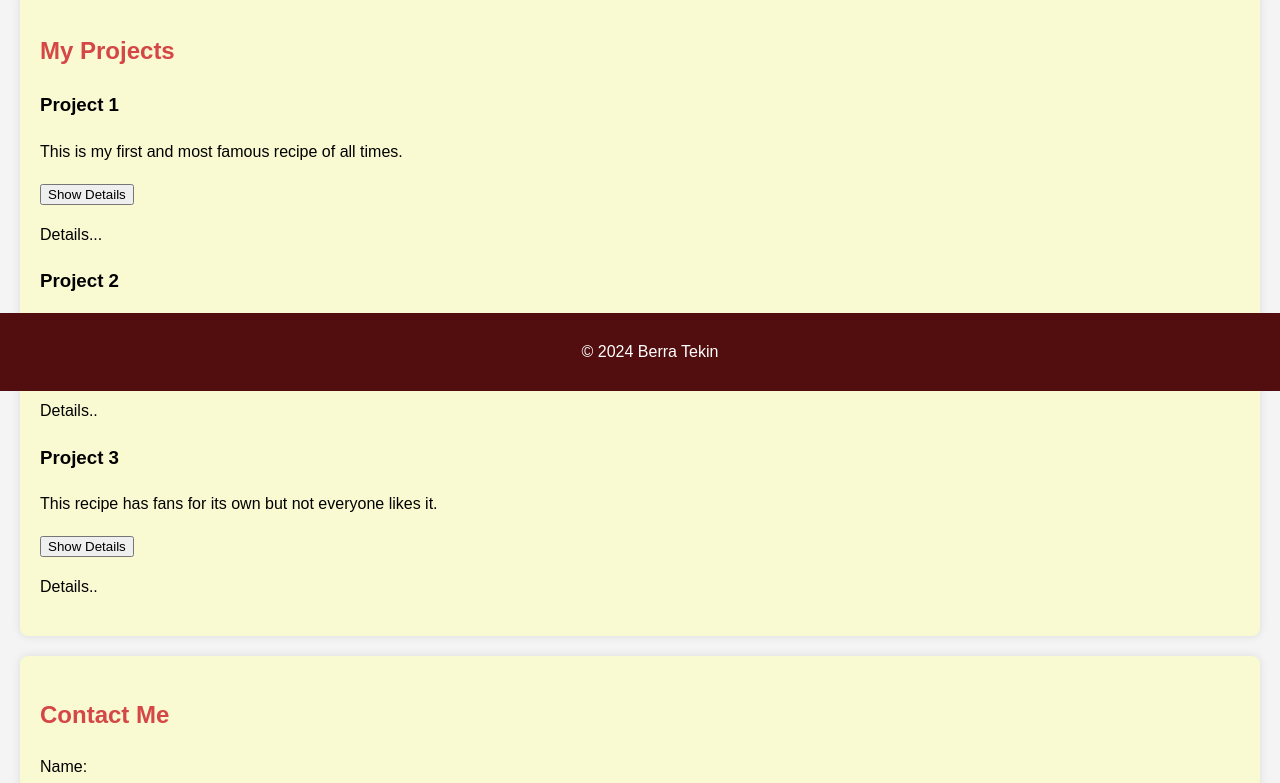
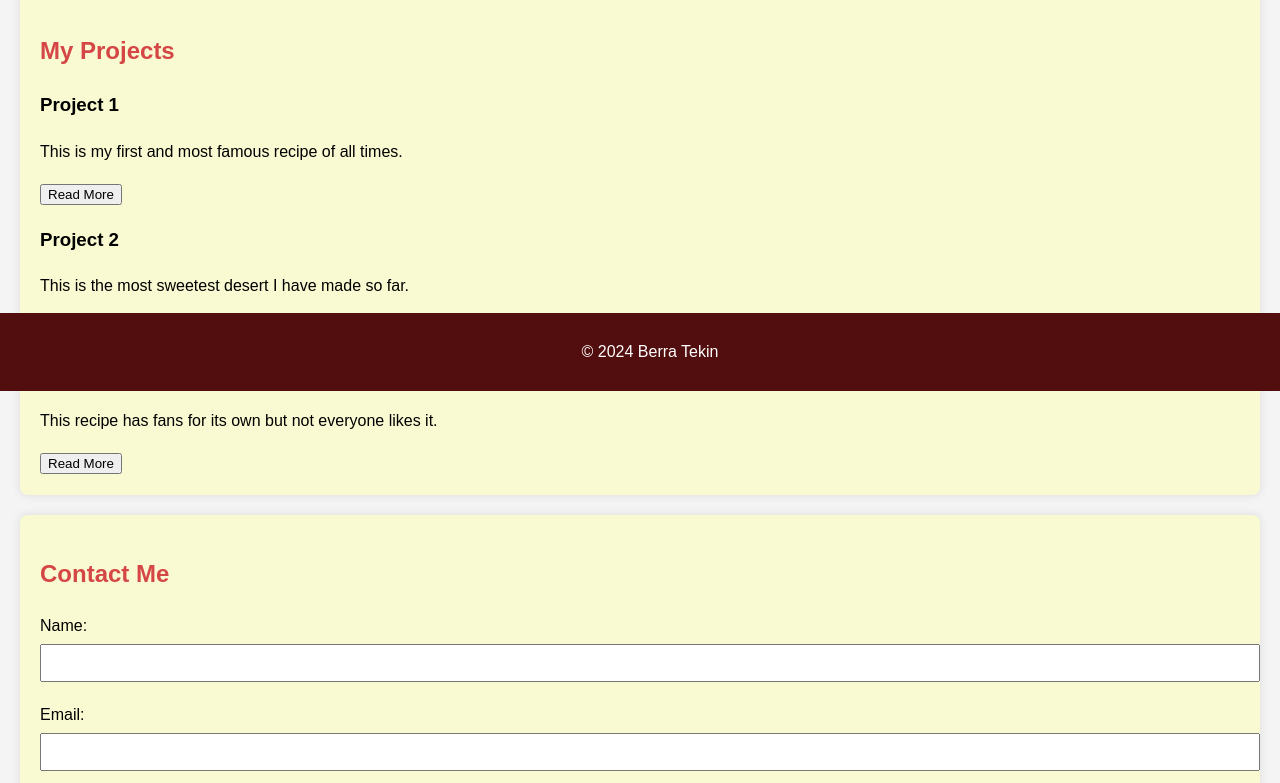
Before and after one commit to 153458/my-portfolio, a plain HTML site: page index.html in a window 1280 px wide. Shown: the part 409-1192 px from the top of the page. Drawn offline with Linux system fonts and the light colour scheme.

Commit message:
Changed show details to read more section and deleted the details paragraph

```diff
--- a/index.html
+++ b/index.html
@@ -33,30 +33,24 @@
             <div class="project">
                 <h3>Project 1</h3>
                 <p>This is my first and most famous recipe of all times.</p>
-                <button class="button" onclick="toggleDetails(1)">Show Details</button>
-                <div id="details-1" class="project-details">
-                    <p>Details...</p>
-                </div>
+                <button class="button" onclick="toggleDetails(1)">Read More</button>
+
             </div>
 
             <!-- Project 2 -->
             <div class="project">
                 <h3>Project 2</h3>
                 <p>This is the most sweetest desert I have made so far. </p>
-                <button class="button" onclick="toggleDetails(2)">Show Details</button>
-                <div id="details-2" class="project-details">
-                    <p>Details..</p>
-                </div>
+                <button class="button" onclick="toggleDetails(2)">Read More</button>
+
             </div>
 
             <!-- Project 3 -->
             <div class="project">
                 <h3>Project 3</h3>
                 <p>This recipe has fans for its own but not everyone likes it. </p>
-                <button class="button" onclick="toggleDetails(3)">Show Details</button>
-                <div id="details-3" class="project-details">
-                    <p>Details..</p>
-                </div>
+                <button class="button" onclick="toggleDetails(3)">Read More</button>
+
             </div>
         </div>
     </section>
```
